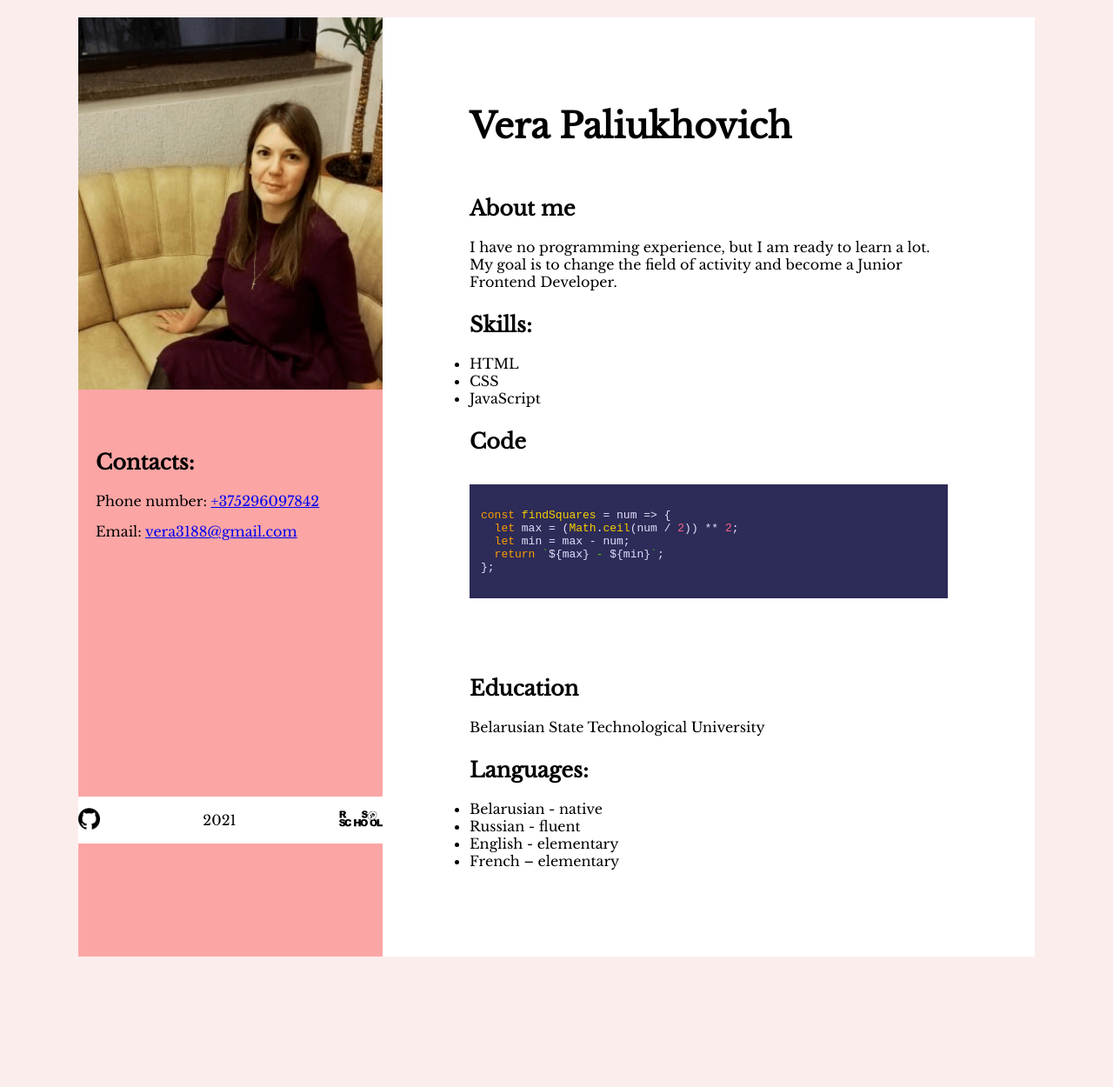
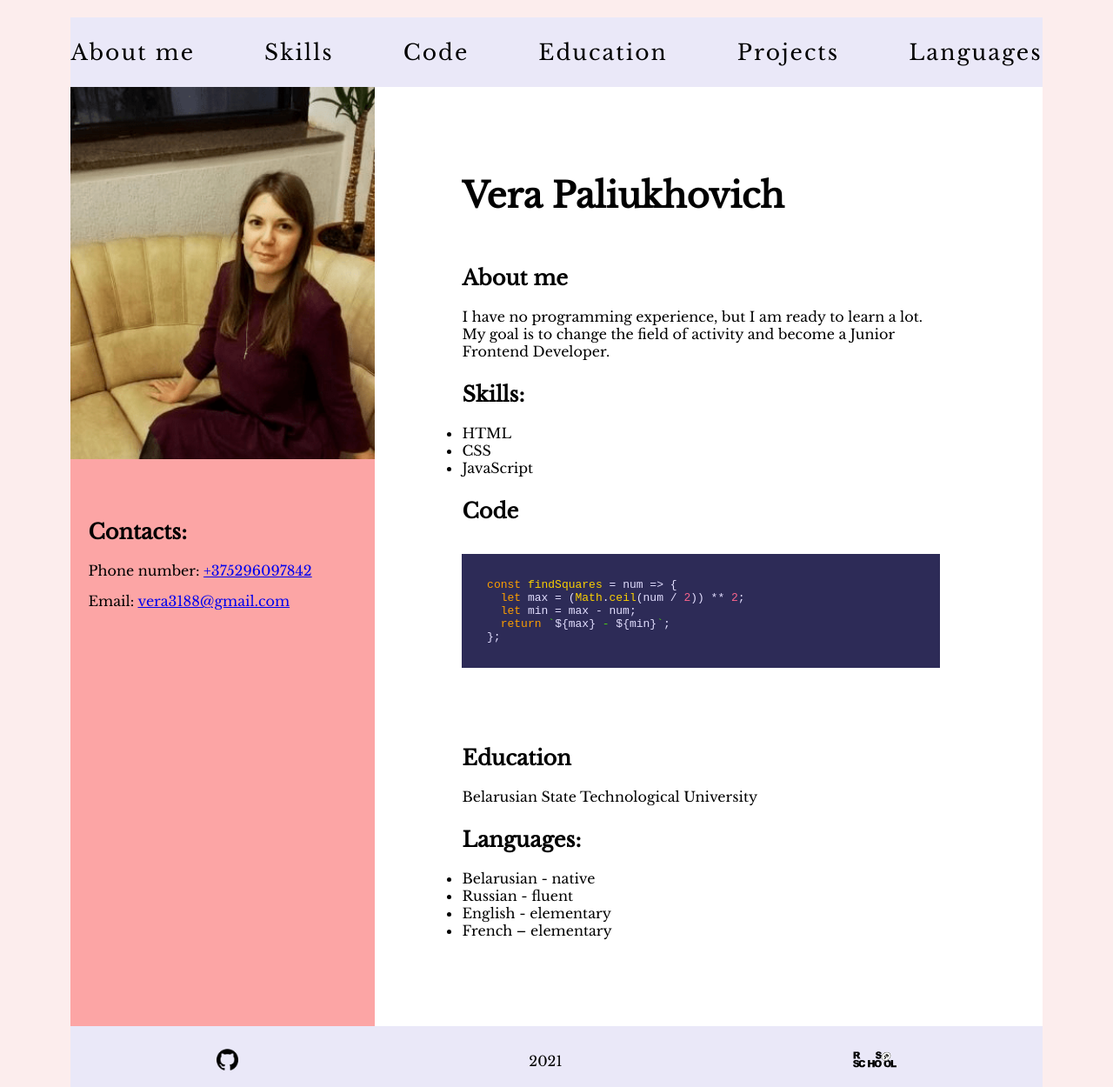
Before and after one commit to Veru44ia/rsschool-cv, a plain HTML site: page index.html in a window 1280 px wide. Shown: the top 1250 px of the page at 87% size. Before the commit the page ends 1120 px from the top, so only its background shows below. Drawn offline with nearby package versions, Linux system fonts and the light colour scheme.

Commit message:
feat: add header and change footer

```diff
--- a/index.html
+++ b/index.html
@@ -13,6 +13,33 @@
 </head>
 <body>
   <div class="wrapper">
+    <header class="header">
+      <div class="header-container">
+        <nav class="header-nav">
+          <ul class="header-list">
+            <li class="header-item">
+              <a href="#about-me" class="header-link">About me</a>
+            </li>
+            <li class="header-item">
+              <a href="#skills" class="header-link">Skills</a>
+            </li>
+            <li class="header-item">
+              <a href="#code" class="header-link">Code</a>
+            </li>
+            <li class="header-item">
+              <a href="#education" class="header-link">Education</a>
+            </li>
+            <li class="header-item">
+              <a href="#projects" class="header-link">Projects</a>
+            </li>
+            <li class="header-item">
+              <a href="#languages" class="header-link">Languages</a>
+            </li>
+          </ul>
+        </nav>
+      </div>
+    </header>
+    <div class="content">
       <aside class="sidebar">
         <img class="my-photo" src="./img/photo.png" alt="My photo"/>
         <div class="contacts-container">
@@ -22,28 +49,19 @@
             <li class="contacts-link">Email: <a href="mailto:vera3188@gmail.com">vera3188@gmail.com</a></li>
           </ul>
         </div>
-      <footer class="footer">
-        <div>
-          <a href="https://github.com/Veru44ia" target="_blank"><img class="github-image" src="./img/github.png" alt="github-image"></a>
-        </div>
-        <div><time datetime="2021">2021</time></div>
-        <div>
-          <a href="https://rs.school/js/" target="_blank"><img class="rs-image" src="./img/rs.svg" alt="rs-image"></a>
-        </div>
-      </footer>
       </aside>
       <main class="about-me-container">
         <div class="my-name">
           <h1>Vera Paliukhovich</h1>
         </div>
-      <article class="summary">
+        <article class="summary" id="about-me">
           <h2>About me</h2>
           <p>
             I have no programming experience, but I am ready to learn a lot. My goal is to change the field of activity and
             become a Junior Frontend Developer.
           </p>
         </article>
-      <section>
+        <section id="skills">
           <h2>Skills:</h2>
           <ul>
             <li>HTML</li>
@@ -51,7 +69,7 @@
             <li>JavaScript</li>
           </ul>
         </section>
-      <section>
+        <section id="code">
           <h2>Code</h2>
           <pre class="my-code">
             <code class="javascript">
@@ -63,11 +81,14 @@ const findSquares = num => {
             </code>
           </pre>
         </section>
-      <section>
+        <section id="education">
           <h2>Education</h2>
           <p>Belarusian State Technological University</p>
         </section>
-      <section>
+        <section id="projects">
+
+        </section>
+        <section id="languages">
           <h2>Languages:</h2>
           <ul>
             <li>Belarusian - native</li>
@@ -78,6 +99,17 @@ const findSquares = num => {
         </section>
       </main>
     </div>
+    <footer class="footer">
+      <div>
+        <a href="https://github.com/Veru44ia" target="_blank"><img class="github-image" src="./img/github.png"
+            alt="github-image"></a>
+      </div>
+      <div><time datetime="2021">2021</time></div>
+      <div>
+        <a href="https://rs.school/js/" target="_blank"><img class="rs-image" src="./img/rs.svg" alt="rs-image"></a>
+      </div>
+    </footer>
+  </div>
   <script src="//cdnjs.cloudflare.com/ajax/libs/highlight.js/9.15.9/highlight.min.js"></script>
   <script>hljs.initHighlightingOnLoad();</script>
 </body>
--- a/style.css
+++ b/style.css
@@ -2,6 +2,16 @@
   padding: 0;
   margin: 0;
   box-sizing: border-box;
+}
+
+html {
+  scroll-behavior: smooth;
+}
+
+*,
+*::before,
+*::after {
+  box-sizing: inherit;
 }
 
 body {
@@ -12,7 +22,7 @@ body {
   justify-content: center;
 }
 
-.wrapper {
+.content {
   background: #fff;
   display: flex;
   margin: 0 auto;
@@ -61,12 +71,17 @@ h2 {
   width: 550px;
 }
 
+.header,
 .footer {
   display: flex;
-  background-color: #fff;
+  background-color: #eae8f8;
   justify-content: space-between;
   align-items: center;
-  margin-top: 280px;
+  height: 80px;
+}
+
+.footer {
+  justify-content: space-around;
 }
 
 .github-image {
@@ -82,3 +97,37 @@ h2 {
 .my-code {
   height: 210px;
 }
+
+.header-container {
+  display: flex;
+  justify-content: space-between;
+  align-items: center;
+}
+
+.header-list {
+  display: flex;
+}
+
+.header-item {
+  font-size: 25px;
+  list-style: none;
+  padding-right: 80px;
+}
+
+.header-item:last-child {
+  padding-right: 0;
+}
+
+.header-link {
+  line-height: 25px;
+  letter-spacing: 2px;
+  list-style: none;
+  text-decoration: none;
+  color: #000;
+}
+
+.header-link:hover,
+.header-link:focus,
+.header-link:active {
+  opacity: 0.5;
+}
```
Lines whose indentation alone changed are shown as unchanged.
